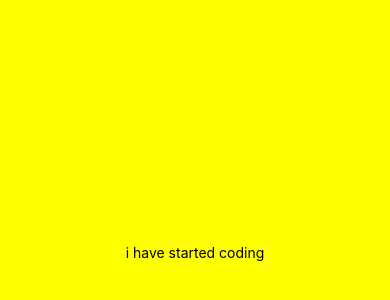
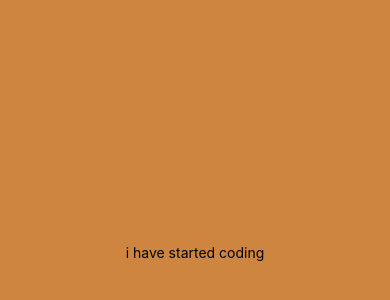
Before and after one commit to seanlunar/FirstApp, a React Native app: screen / in a window 390 px wide. Shown: the part 170-470 px from the top of the page. Built offline with nearby package versions, Linux system fonts and the light colour scheme.

Commit message:
Invalid DateTime

```diff
--- a/App.js
+++ b/App.js
@@ -13,7 +13,7 @@ export default function App() {
 const styles = StyleSheet.create({
   container: {
     flex: 1,
-    backgroundColor: 'yellow',
+    backgroundColor: 'peru',
     alignItems: 'center',
     justifyContent: 'center',
   },
```
